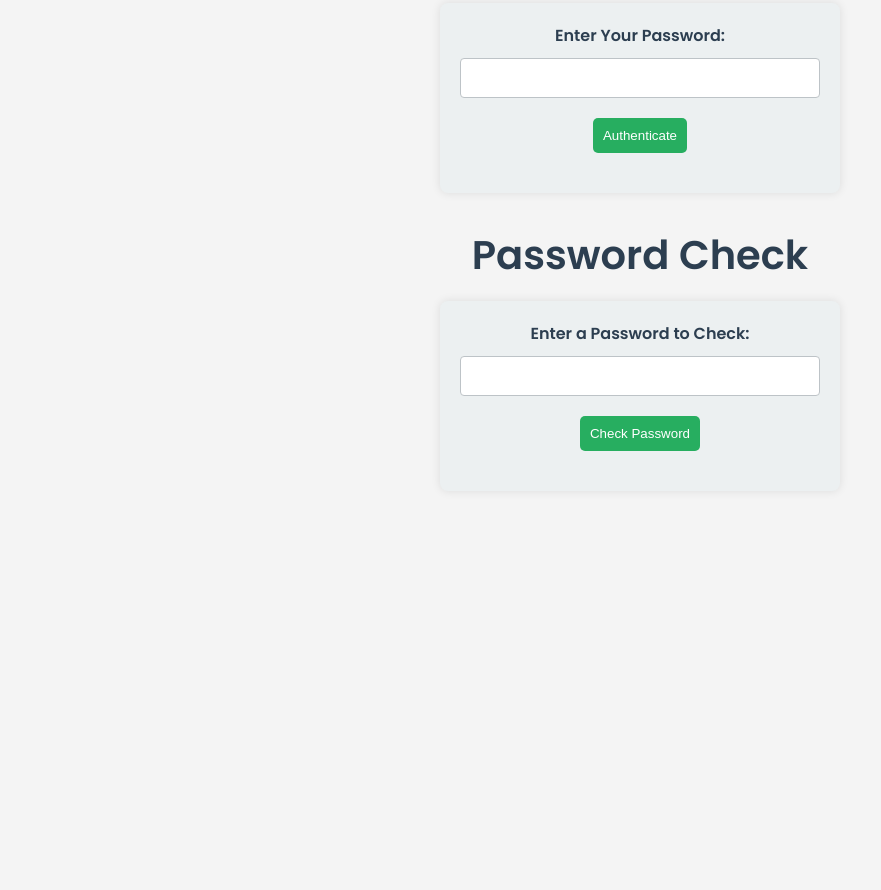
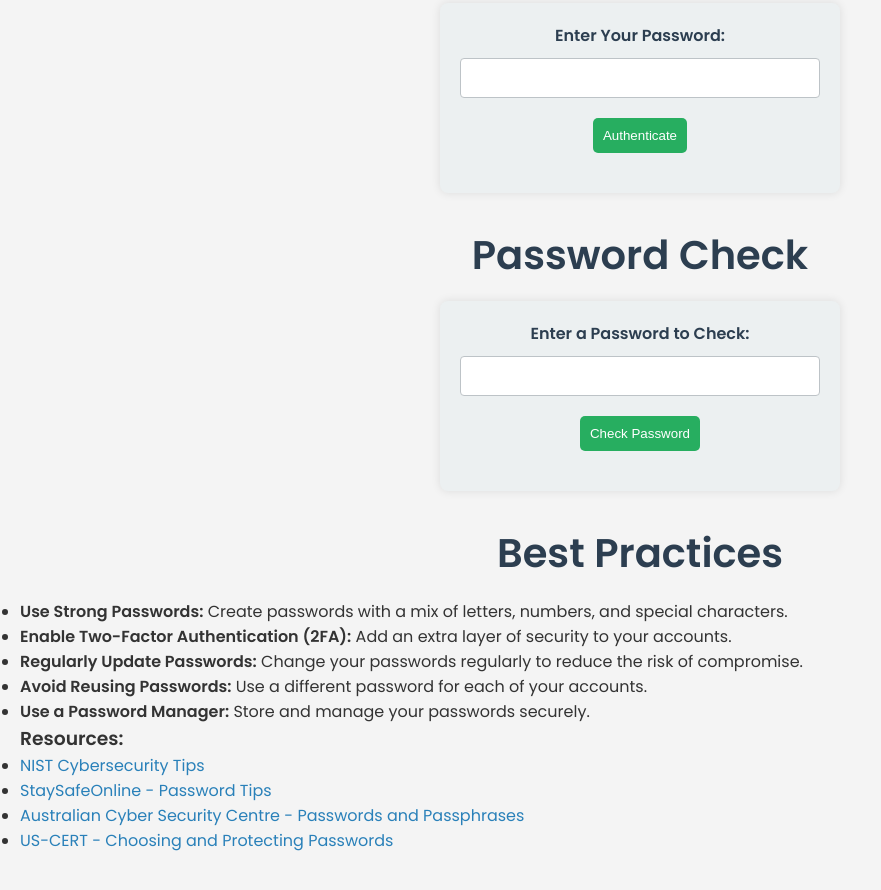
Before and after one commit to yoely282/Password-Generator, a plain HTML site: page index.html in a window 1280 px wide. Shown: the part 604-1494 px from the top of the page, without its empty margins (0-881 px from the left). Before the commit the page ends 1147 px from the top, so only its background shows below. Drawn offline with Linux system fonts and the light colour scheme.

Commit message:
update index.html

```diff
--- a/index.html
+++ b/index.html
@@ -15,6 +15,7 @@
             <li><a href="#generator">Password Generator</a></li>
             <li><a href="#authentication">Authentication</a></li>
             <li><a href="#password-check">Password Check</a></li>
+            <li><a href="#best-practices">Best Practices</a></li>
         </ul>
     </nav>
 
@@ -32,6 +33,7 @@
                 <li><a href="#generator" onclick="toggleMenu()">Password Generator</a></li>
                 <li><a href="#authentication" onclick="toggleMenu()">Authentication</a></li>
                 <li><a href="#password-check" onclick="toggleMenu()">Password Check</a></li>
+                <li><a href="#best-practices" onclick="toggleMenu()">Best Practices</a></li>
             </div>
         </div>
     </nav>
@@ -73,6 +75,26 @@
                 <div id="userPasswordStrength"></div>
             </div>
         </section>
+
+        <section id="best-practices" class="content">
+            <h2 class="title">Best Practices</h2>
+            <div class="best-practices-container">
+                <ul>
+                    <li><strong>Use Strong Passwords:</strong> Create passwords with a mix of letters, numbers, and special characters.</li>
+                    <li><strong>Enable Two-Factor Authentication (2FA):</strong> Add an extra layer of security to your accounts.</li>
+                    <li><strong>Regularly Update Passwords:</strong> Change your passwords regularly to reduce the risk of compromise.</li>
+                    <li><strong>Avoid Reusing Passwords:</strong> Use a different password for each of your accounts.</li>
+                    <li><strong>Use a Password Manager:</strong> Store and manage your passwords securely.</li>
+                </ul>
+                <h3>Resources:</h3>
+                <ul>
+                    <li><a href="https://www.nist.gov/itl/applied-cybersecurity/tig/back-basics-simple-tips-protecting-your-home-network" target="_blank">NIST Cybersecurity Tips</a></li>
+                    <li><a href="https://staysafeonline.org/stay-safe-online/securing-key-accounts-devices/passwords-and-secure-accounts/" target="_blank">StaySafeOnline - Password Tips</a></li>
+                    <li><a href="https://www.cyber.gov.au/acsc/view-all-content/publications/passwords-passphrases" target="_blank">Australian Cyber Security Centre - Passwords and Passphrases</a></li>
+                    <li><a href="https://www.us-cert.gov/ncas/tips/ST04-002" target="_blank">US-CERT - Choosing and Protecting Passwords</a></li>
+                </ul>
+            </div>
+        </section>
     </div>
 
     <script src="scripts.js"></script>
```
